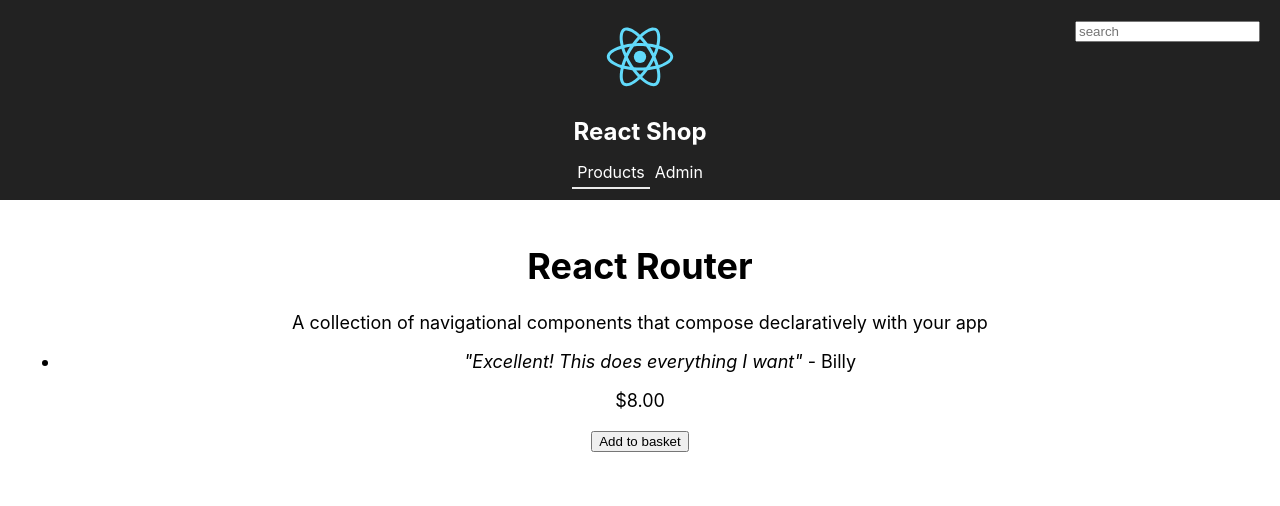
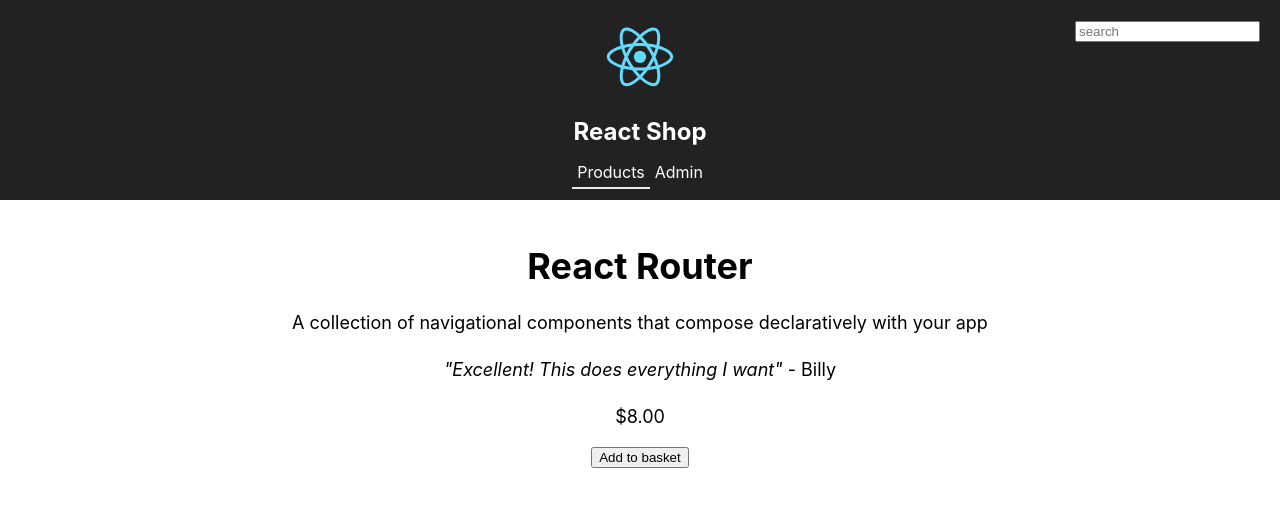
Before and after one commit to hesbon-osoro/Learn-React-with-TypeScript-3, a React (Create React App) app in the folder chapter6/react-router-shop/: page /products/1 in a window 1280 px wide. Shown: the top 506 px of the page. Built offline with nearby package versions, Linux system fonts and the light colour scheme.

Commit message:
product review styling

```diff
--- a/chapter6/react-router-shop/src/index.css
+++ b/chapter6/react-router-shop/src/index.css
@@ -102,3 +102,12 @@ code {
 .animate-exit {
 	display: none;
 }
+
+.product-reviews {
+	list-style: none;
+	padding: 0px;
+}
+.product-reviews .product-reviews-item {
+	display: block;
+	padding: 8px 0px;
+}
```
